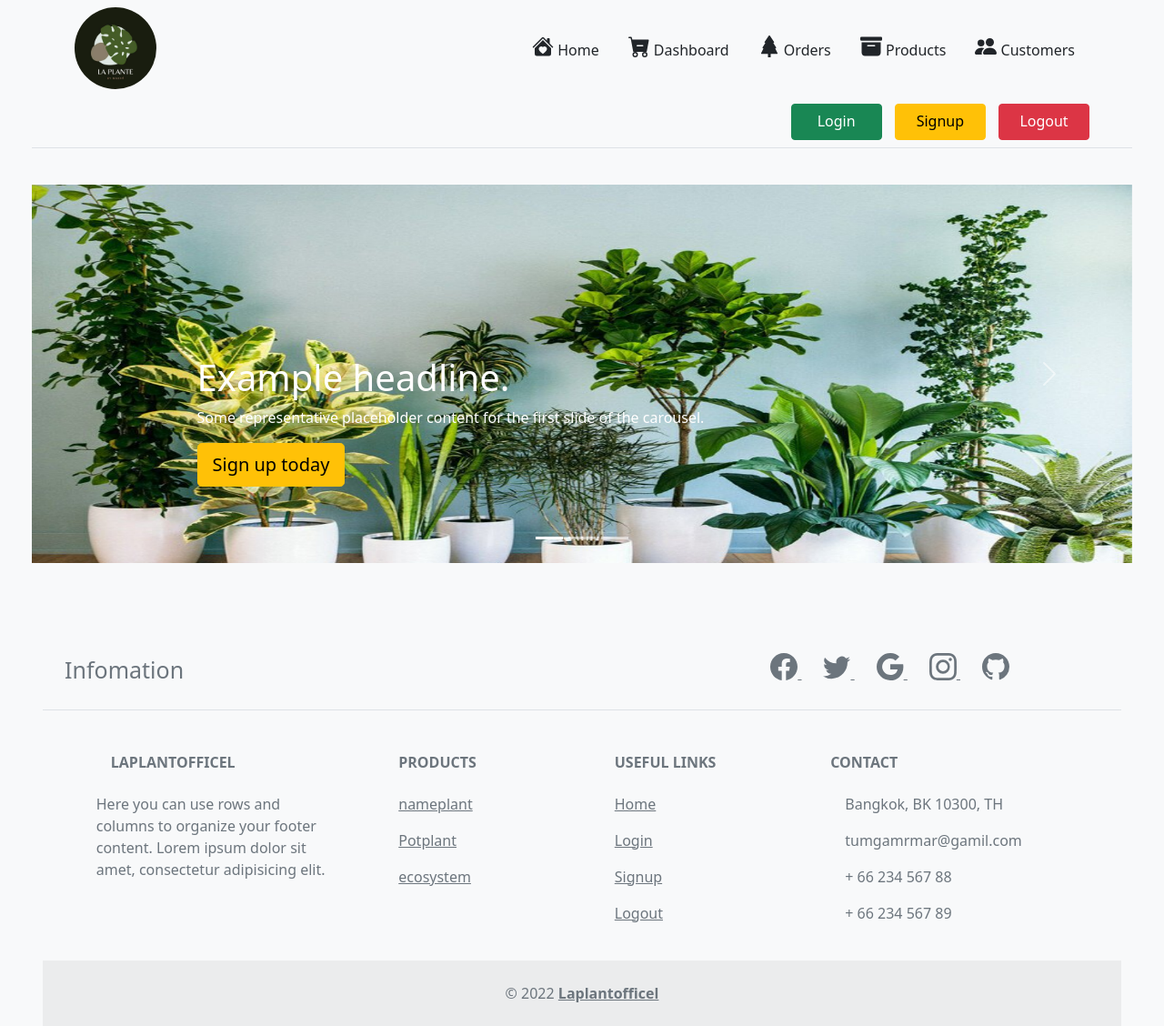
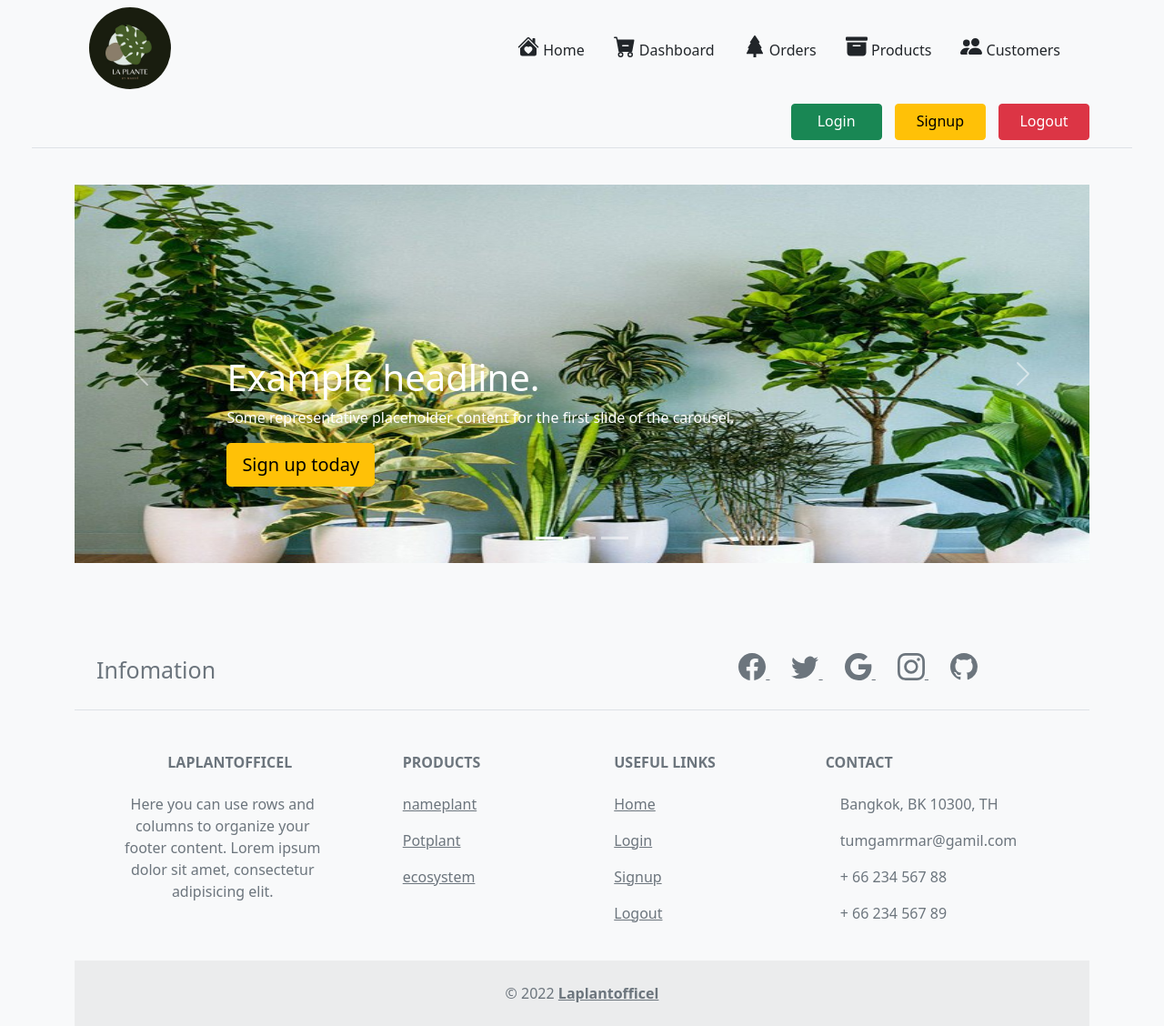
Before and after one commit to kittikhun1910/Webapp, a Flask app: page /customer in a window 1280 px wide. Shown: the whole page at 91% size. Run offline with Flask 2, Linux system fonts and the light colour scheme; a user stored in the database is signed in; some libraries are stand-ins or nearby versions.

Commit message:
edit container marketing in layout

```diff
--- a/myapp/templates/layout.html
+++ b/myapp/templates/layout.html
@@ -19,7 +19,7 @@
   <main>
     <!-- Top Navigation Bar -->
     <header>
-      <div class="px-3 py-2 bg-light text-drak">
+      <div class="px-3 py-2 bg-light text-drak container marketing">
         <div class="container">
           <div class="d-flex flex-wrap align-items-center justify-content-center justify-content-lg-start">
             <a href="/" class="d-flex align-items-center my-2 my-lg-0 me-lg-auto text-dark text-decoration-none">
@@ -69,7 +69,7 @@
                 </a>
               </li>
               <li>
-                <a href="#" class="nav-link text-dark">
+                <a href="/customer" class="nav-link text-dark">
                   <svg xmlns="http://www.w3.org/2000/svg" width="24px" height="24px" fill="currentColor"
                     class="bi bi-people-fill" viewBox="0 0 16 16">
                     <path d="M7 14s-1 0-1-1 1-4 5-4 5 3 5 4-1 1-1 1H7zm4-6a3 3 0 1 0 0-6 3 3 0 0 0 0 6z" />
@@ -142,7 +142,7 @@
       position: absolute;
       top: 0;
       left: 0;
-      min-width: 100%;
+      min-width: 1490px;
       height: 29rem;
     }
 
@@ -218,7 +218,7 @@
       outline: 0;
     }
   </style>
-  <div id="myCarousel" class="carousel slide" data-bs-ride="carousel" style="margin-top: 40px">
+  <div id="myCarousel" class="carousel slide container marketing" data-bs-ride="carousel" style="margin-top: 40px">
     <div class="carousel-indicators">
       <button type="button" data-bs-target="#myCarousel" data-bs-slide-to="0" class="active" aria-current="true"
         aria-label="Slide 1"></button>
@@ -228,7 +228,7 @@
     <div class="carousel-inner">
       <div class="carousel-item active">
         <img src="/static/plant_2.png" alt="" class="bd-placeholder-img-lg" />
-        <div class="container">
+        <div class="container-fluid">
           <div class="carousel-caption text-start">
             <h1>Example headline.</h1>
             <p>
@@ -247,7 +247,7 @@
           <rect width="100%" height="100%" fill="#777" />
         </svg>
 
-        <div class="container">
+        <div class="container-fluid">
           <div class="carousel-caption">
             <h1>Another example headline.</h1>
             <p>
@@ -266,7 +266,7 @@
           <rect width="100%" height="100%" fill="#777" />
         </svg>
 
-        <div class="container">
+        <div class="container-fluid">
           <div class="carousel-caption text-end">
             <h1>One more for good measure.</h1>
             <p>
@@ -309,7 +309,7 @@
   {% endif %} {% endfor %} {% endif %} {% endwith %}
   <!-- End -->
   {% block content %} {% endblock %}
-  <footer class="text-center text-lg-start bg-light text-muted container-fluid" style="margin-top: 75px">
+  <footer class="text-center text-lg-start bg-light text-muted container marketing" style="margin-top: 75px">
     <!-- Section: Social media -->
     <section class="d-flex justify-content-center justify-content-lg-between p-4 border-bottom">
       <!-- Left -->
```
